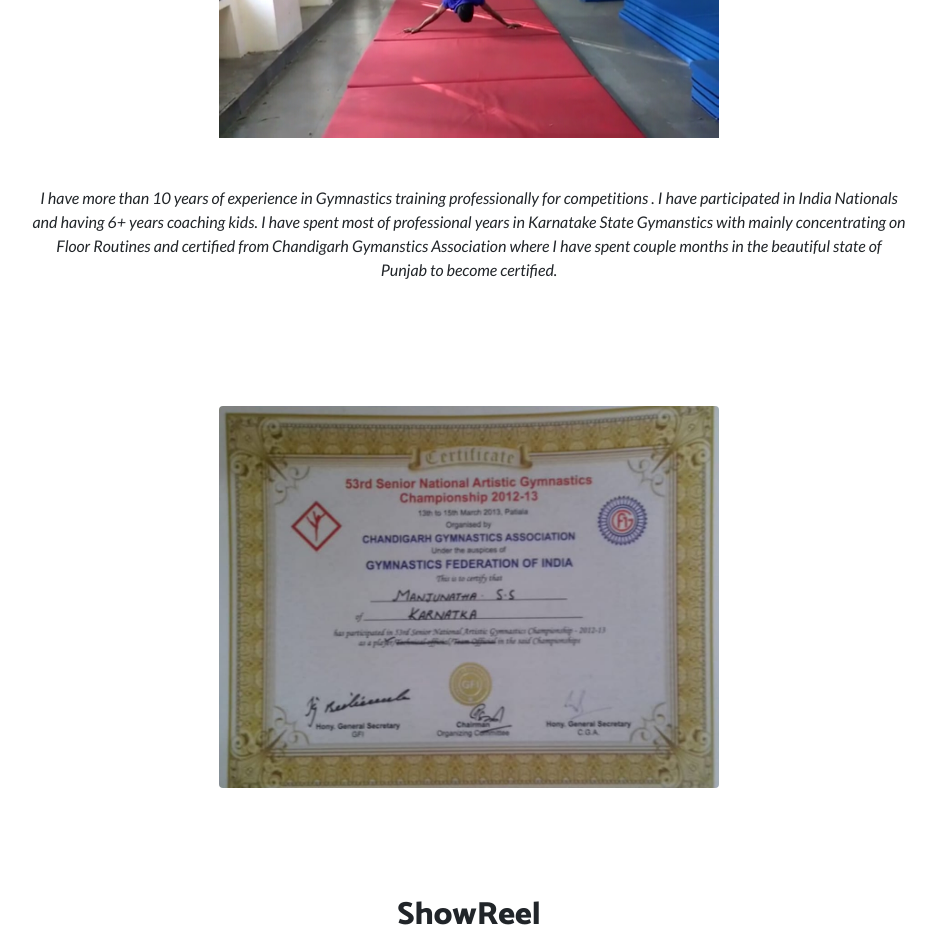
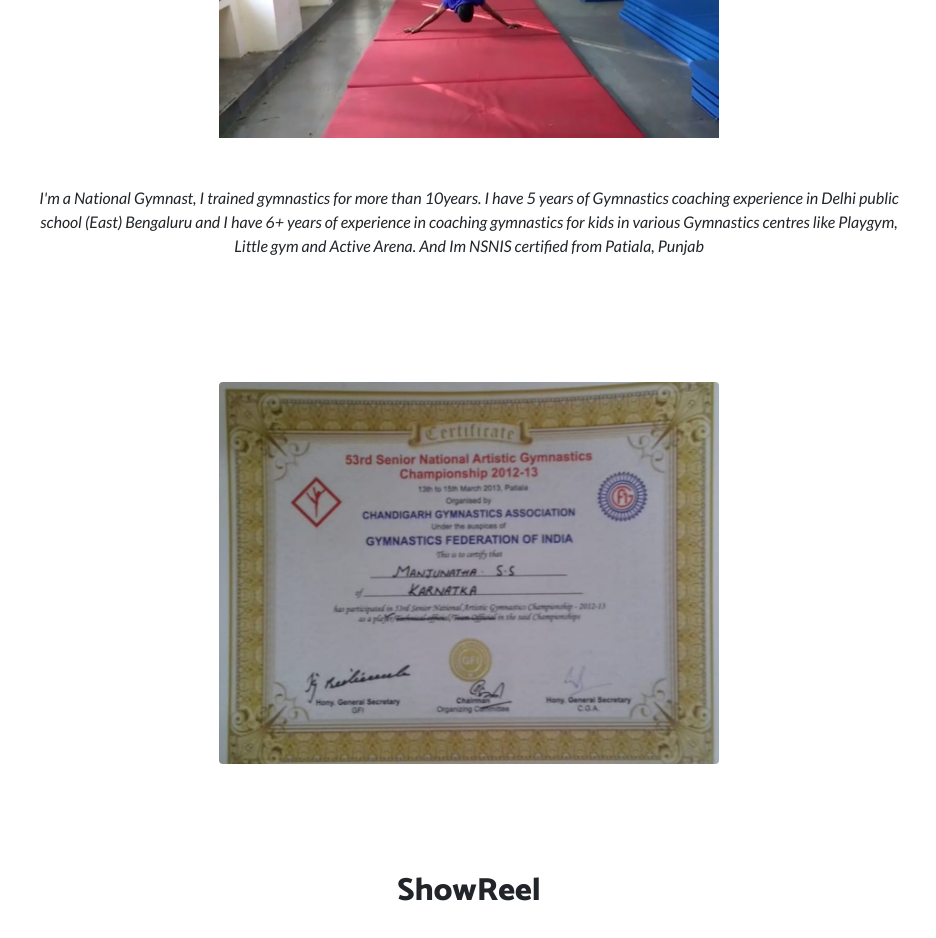
Before and after one commit to j-thepac/Manju_Gymnastics, a website: page learn_more.html in a window 1280 px wide. Shown: the part 940-1878 px from the top of the page, without its empty margins (171-1107 px from the left). Drawn offline with Linux system fonts and the light colour scheme.

Commit message:
modfied abt me

```diff
--- a/learn_more.html
+++ b/learn_more.html
@@ -91,8 +91,8 @@
             <img src="img/manju.jpg" class="img-responsive img-circle margin" style="display:inline" alt="Manjunath SS" width="500" height="300">
 
             <p class="text-center font-italic p-5">
-                I have more than 10 years of experience in Gymnastics training professionally for competitions . I have participated in India Nationals and having 6+ years coaching kids. I have spent most of professional years in Karnatake State Gymanstics with mainly
-                concentrating on Floor Routines and certified from Chandigarh Gymanstics Association where I have spent couple months in the beautiful state of Punjab to become certified.
+                I'm a National Gymnast, I trained gymnastics for more than 10years. I have 5 years of Gymnastics coaching experience in Delhi public school (East) Bengaluru and I have 6+ years of experience in coaching gymnastics for kids in various Gymnastics centres
+                like Playgym, Little gym and Active Arena. And Im NSNIS certified from Patiala, Punjab
             </p>
         </div>
 
```
